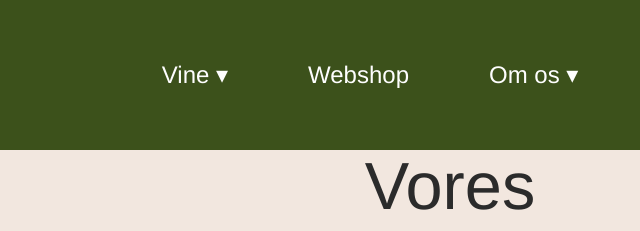
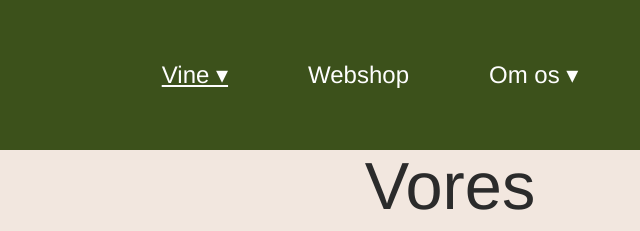
Before and after one commit to SarahNevin/havblink, a plain HTML site: page vores-vine.html in a window 1280 px wide. Shown: the top 231 px of the page, 190-830 px from the left. Drawn offline with Linux system fonts and the light colour scheme; a web font is replaced by a local one.

Commit message:
Understregning af aktivt menupunkt i header tilføjet

```diff
--- a/header-footer.css
+++ b/header-footer.css
@@ -44,6 +44,10 @@
 }
 .navigationsmenu a:hover {
     color: #B06821; /* varm orange farve ved hover for at gøre det tydeligt, hvad man vælger */
+}
+
+.navigationsmenu .active > a {
+  text-decoration: underline; /* Understreger det aktive menupunkt for at vise brugeren, hvilket hovedmenupunkt vedkommende er inde under for at forbedre brugeroplevelsen */
 }
 
 /* Dropdown-menuerne under navigationsmenuen */
```
